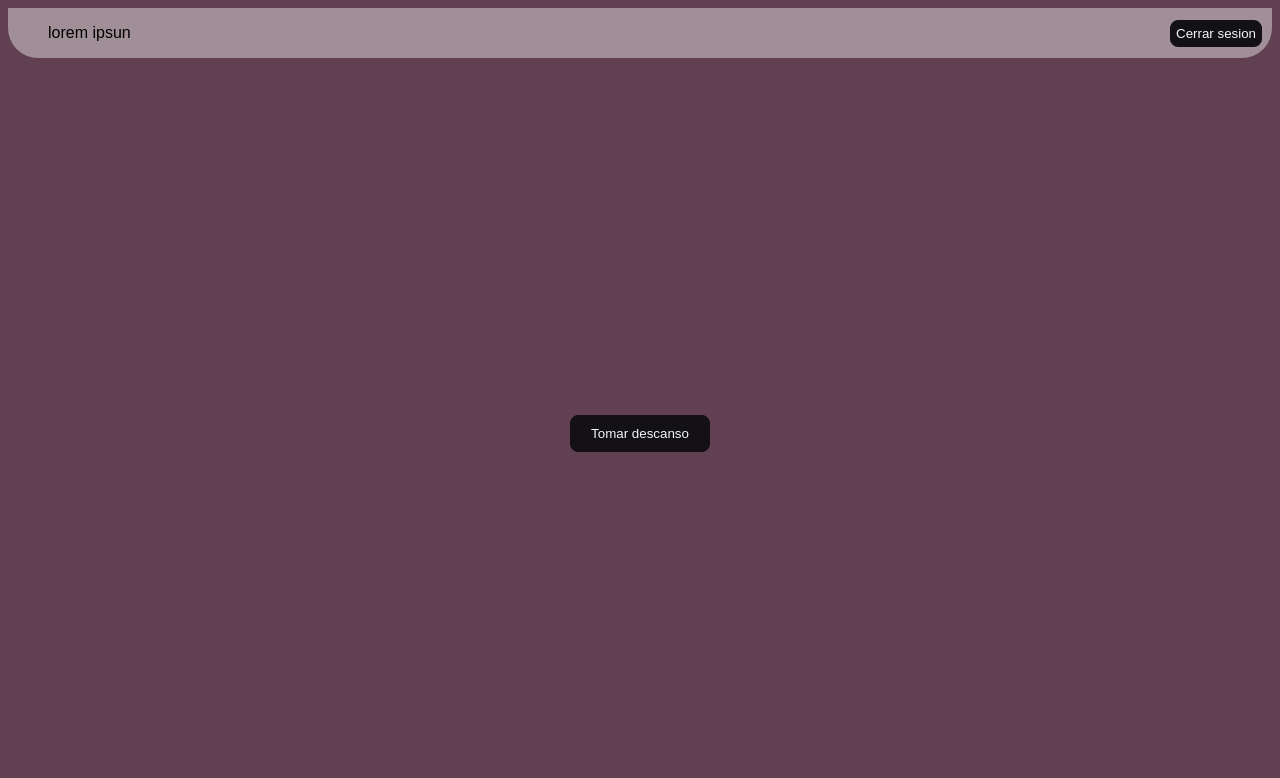
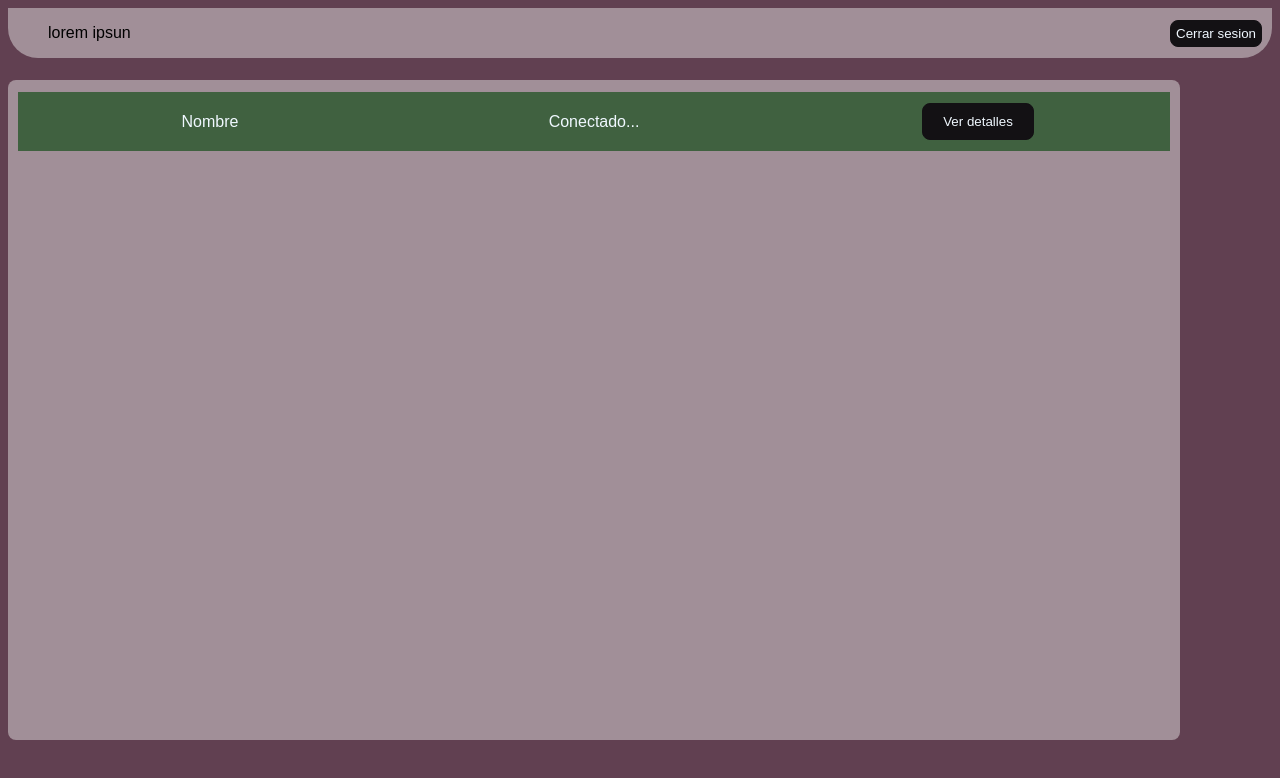
Before and after one commit to Chigwi/Sistema-de-Asistencia-de-Monitoreo, a website: page src/admin.html in a window 1280 px wide. Drawn offline with Linux system fonts and the light colour scheme; a web font is replaced by a local one.

Commit message:
vista previa de usuario conectado

```diff
--- a/src/admin.css
+++ b/src/admin.css
@@ -38,14 +38,38 @@ header button:hover{
     border-color: aliceblue;
     background: rgb(133, 36, 85);
 }
+
 .content{
-    flex: 1;
-    display: flex;
-    justify-content: center;
-    align-items: center;
+    background:rgb(161, 143, 152);
+    width: 90%;
+    height: 80%;
+    overflow: auto;
+    position: absolute;
+    top: 10%;
+    transform-origin: 0% 0%;
+    transition: all 0.3s;
+    border-radius: 8px;
+    padding: 10px;
 }
 
-.content button{
+.list{
+    table-layout: fixed;
+    width: 100%;
+    border-spacing: 0px 2px;
+}
+
+.list tr{
+    padding: 10px;
+    background: #406140;
+    text-align: center;
+    text-indent: 0% 50%;
+}
+
+.list tr label{
+    color: aliceblue;
+}
+
+.list tr button{
     font-family: "Cascadia Mono", sans-serif;
     padding: 10px 20px;
     color: aliceblue;
@@ -56,7 +80,7 @@ header button:hover{
     cursor: pointer;
     transition: 0.3s;
 }
-.content button:hover{
+.list tr button:hover{
     background: #93B693;
     color: #131114;
     font-weight: bold;
--- a/src/admin.html
+++ b/src/admin.html
@@ -15,7 +15,19 @@
         <button onclick="logout()">Cerrar sesion</button>
     </header>
     <div class="content">
-        <button id="btnDescanso" onclick="toggleDescanso()">Tomar descanso</button>
+        <table class="list" id="empleados">
+            <tr class="empleado">
+                <td class="nombre">
+                    <label>Nombre</label>
+                </td>
+                <td class="estado">
+                    <label>Conectado...</label>
+                </td>
+                <td class="detalles">
+                    <button>Ver detalles</button>
+                </td>
+            </tr>
+        </table>
     </div>
     <script src="main.js"></script>
 </body>
```
